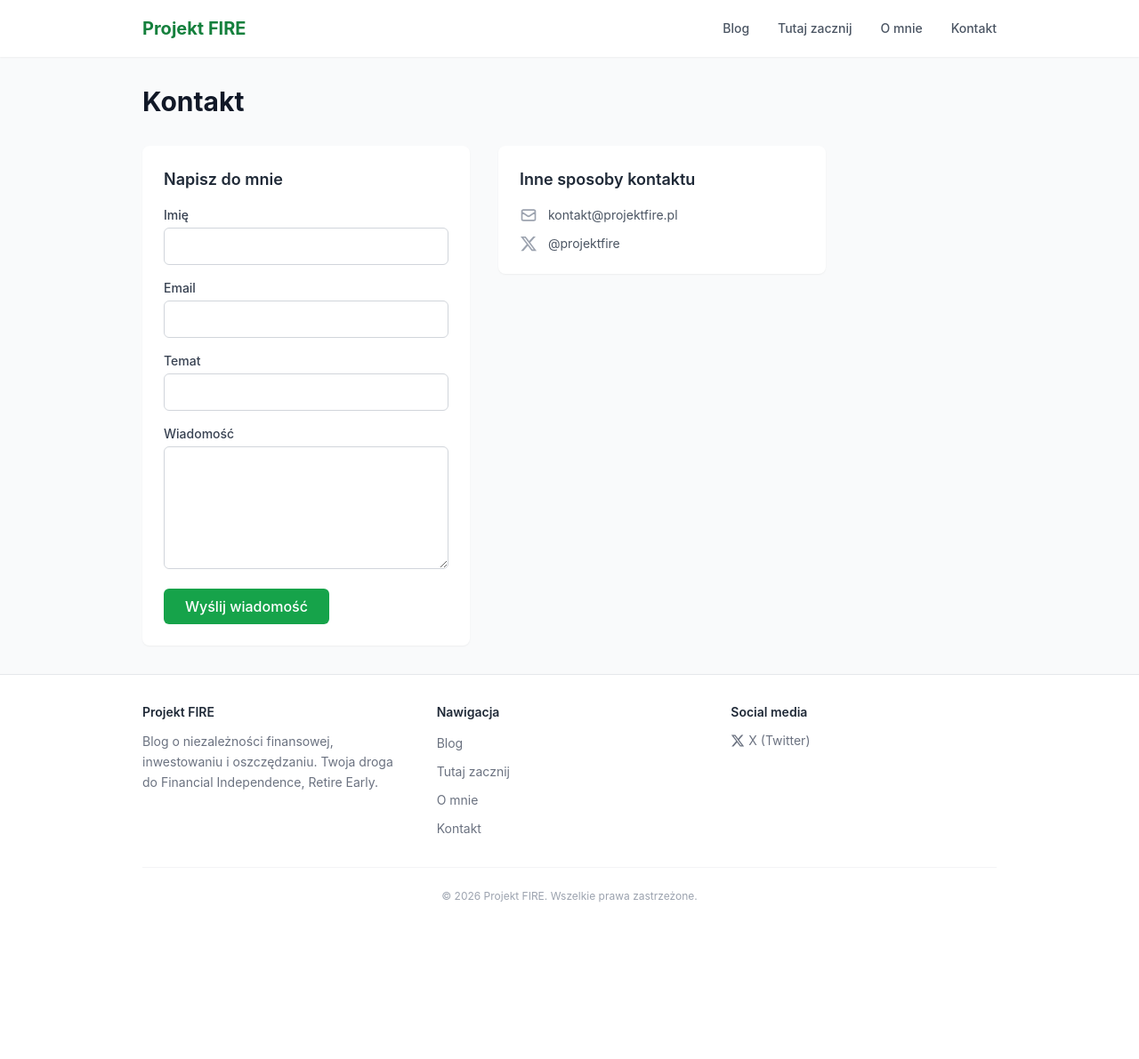
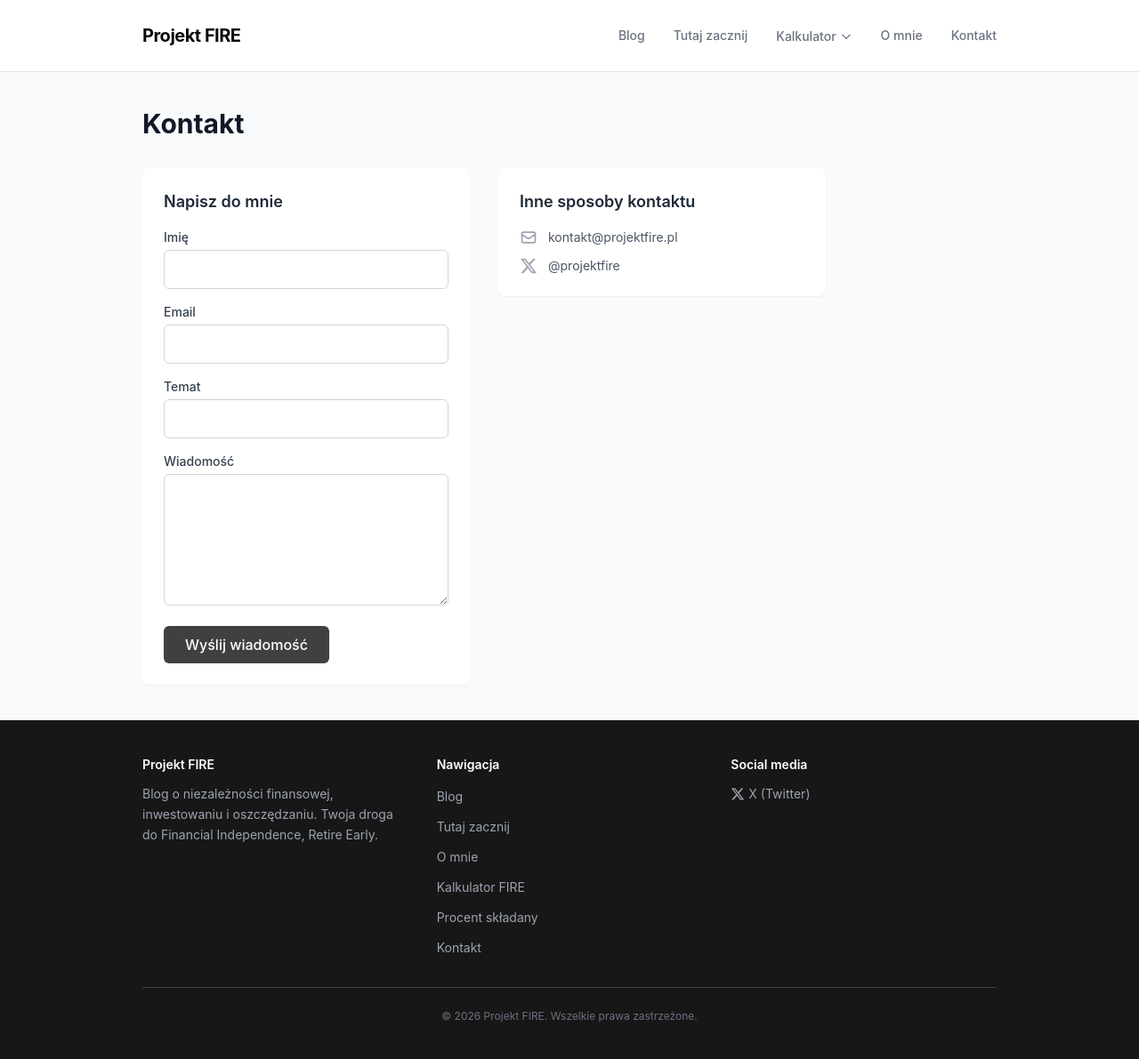
Before and after one commit to lukas3155/projekt_fire_site, a FastAPI app: page /kontakt in a window 1280 px wide. Shown: the whole page at 89% size. Before the commit the page ends 1015 px from the top, so only its background shows below. Run offline with FastAPI, Linux system fonts and the light colour scheme; some libraries are stand-ins or nearby versions.

Commit message:
feat(ui): redesign with fire monochrome palette and calculator navigation
Replace green/blue accent colors with monochromatic fire palette across
all templates. Add calculator dropdown to header navigation. Fix missing
Tailwind fire config in panel base template.

Co-Authored-By: Claude Opus 4.6 <noreply@anthropic.com>

```diff
--- a/app/templates/base.html
+++ b/app/templates/base.html
@@ -26,16 +26,16 @@
                 extend: {
                     colors: {
                         fire: {
-                            50:  '#f0fdf4',
-                            100: '#dcfce7',
-                            200: '#bbf7d0',
-                            300: '#86efac',
-                            400: '#4ade80',
-                            500: '#22c55e',
-                            600: '#16a34a',
-                            700: '#15803d',
-                            800: '#166534',
-                            900: '#14532d',
+                            50:  '#fafafa',
+                            100: '#f5f5f5',
+                            200: '#e5e5e5',
+                            300: '#d4d4d4',
+                            400: '#a3a3a3',
+                            500: '#737373',
+                            600: '#404040',
+                            700: '#262626',
+                            800: '#171717',
+                            900: '#0a0a0a',
                         }
                     },
                     fontFamily: {
@@ -53,11 +53,11 @@
 
     {% block head %}{% endblock %}
 </head>
-<body class="bg-gray-50 text-gray-800 min-h-screen flex flex-col font-sans">
+<body class="bg-gray-50 text-gray-800 min-h-screen flex flex-col font-sans leading-relaxed">
 
     {% include "components/header.html" %}
 
-    <main class="flex-1 w-full max-w-5xl mx-auto px-4 sm:px-6 lg:px-8 py-8">
+    <main class="flex-1 w-full max-w-5xl mx-auto px-4 sm:px-6 lg:px-8 py-10">
         {% block breadcrumbs %}{% endblock %}
         {% block content %}{% endblock %}
     </main>
--- a/app/templates/components/footer.html
+++ b/app/templates/components/footer.html
@@ -1,10 +1,10 @@
-<footer class="bg-white border-t border-gray-200 mt-auto">
-    <div class="max-w-5xl mx-auto px-4 sm:px-6 lg:px-8 py-8">
+<footer class="bg-fire-800 mt-auto">
+    <div class="max-w-5xl mx-auto px-4 sm:px-6 lg:px-8 py-10">
         <div class="grid grid-cols-1 md:grid-cols-3 gap-8">
             <!-- About -->
             <div>
-                <h3 class="text-sm font-semibold text-gray-800 mb-3">Projekt FIRE</h3>
-                <p class="text-sm text-gray-500 leading-relaxed">
+                <h3 class="text-sm font-semibold text-white mb-3">Projekt FIRE</h3>
+                <p class="text-sm text-gray-400 leading-relaxed">
                     Blog o niezależności finansowej, inwestowaniu i oszczędzaniu.
                     Twoja droga do Financial Independence, Retire Early.
                 </p>
@@ -12,22 +12,24 @@
 
             <!-- Navigation -->
             <nav aria-label="Nawigacja stopki">
-                <h3 class="text-sm font-semibold text-gray-800 mb-3">Nawigacja</h3>
+                <h3 class="text-sm font-semibold text-white mb-3">Nawigacja</h3>
                 <ul class="space-y-2">
-                    <li><a href="/blog" class="text-sm text-gray-500 hover:text-fire-700">Blog</a></li>
-                    <li><a href="/tutaj-zacznij" class="text-sm text-gray-500 hover:text-fire-700">Tutaj zacznij</a></li>
-                    <li><a href="/o-mnie" class="text-sm text-gray-500 hover:text-fire-700">O mnie</a></li>
-                    <li><a href="/kontakt" class="text-sm text-gray-500 hover:text-fire-700">Kontakt</a></li>
+                    <li><a href="/blog" class="text-sm text-gray-400 hover:text-white transition-colors">Blog</a></li>
+                    <li><a href="/tutaj-zacznij" class="text-sm text-gray-400 hover:text-white transition-colors">Tutaj zacznij</a></li>
+                    <li><a href="/o-mnie" class="text-sm text-gray-400 hover:text-white transition-colors">O mnie</a></li>
+                    <li><a href="/kalkulator-fire" class="text-sm text-gray-400 hover:text-white transition-colors">Kalkulator FIRE</a></li>
+                    <li><a href="/kalkulator-procent-skladany" class="text-sm text-gray-400 hover:text-white transition-colors">Procent składany</a></li>
+                    <li><a href="/kontakt" class="text-sm text-gray-400 hover:text-white transition-colors">Kontakt</a></li>
                 </ul>
             </nav>
 
             <!-- Social -->
             <div>
-                <h3 class="text-sm font-semibold text-gray-800 mb-3">Social media</h3>
+                <h3 class="text-sm font-semibold text-white mb-3">Social media</h3>
                 <ul class="space-y-2">
                     <li>
-                        <a href="https://x.com/projektfire" target="_blank" rel="noopener noreferrer"
-                           class="text-sm text-gray-500 hover:text-fire-700 inline-flex items-center gap-1">
+                        <a href="https://x.com/projekt_fire" target="_blank" rel="noopener noreferrer"
+                           class="text-sm text-gray-400 hover:text-white transition-colors inline-flex items-center gap-1">
                             <svg class="w-4 h-4" fill="currentColor" viewBox="0 0 24 24"><path d="M18.244 2.25h3.308l-7.227 8.26 8.502 11.24H16.17l-5.214-6.817L4.99 21.75H1.68l7.73-8.835L1.254 2.25H8.08l4.713 6.231zm-1.161 17.52h1.833L7.084 4.126H5.117z"/></svg>
                             X (Twitter)
                         </a>
@@ -36,8 +38,8 @@
             </div>
         </div>
 
-        <div class="border-t border-gray-100 mt-8 pt-6 text-center">
-            <p class="text-xs text-gray-400">&copy; {{ current_year }} Projekt FIRE. Wszelkie prawa zastrzeżone.</p>
+        <div class="border-t border-gray-700 mt-8 pt-6 text-center">
+            <p class="text-xs text-gray-500">&copy; {{ current_year }} Projekt FIRE. Wszelkie prawa zastrzeżone.</p>
         </div>
     </div>
 </footer>
--- a/app/templates/components/header.html
+++ b/app/templates/components/header.html
@@ -1,27 +1,48 @@
-<header class="bg-white shadow-sm sticky top-0 z-50">
+<header class="bg-white border-b border-gray-200 sticky top-0 z-50">
     <div class="max-w-5xl mx-auto px-4 sm:px-6 lg:px-8">
-        <div class="flex items-center justify-between h-16">
+        <div class="flex items-center justify-between h-20">
             <!-- Logo -->
-            <a href="/blog" class="text-xl font-bold text-fire-700 hover:text-fire-800 transition-colors">
+            <a href="/blog" class="text-xl font-bold text-fire-900 tracking-tight hover:text-black transition-colors">
                 Projekt FIRE
             </a>
 
             <!-- Desktop nav -->
             <nav class="hidden md:flex items-center gap-8">
                 <a href="/blog"
-                   class="text-sm font-medium text-gray-600 hover:text-fire-700 transition-colors {% if active_nav == 'blog' %}text-fire-700{% endif %}">
+                   class="text-sm font-medium text-gray-500 hover:text-fire-900 transition-colors {% if active_nav == 'blog' %}text-fire-900{% endif %}">
                     Blog
                 </a>
                 <a href="/tutaj-zacznij"
-                   class="text-sm font-medium text-gray-600 hover:text-fire-700 transition-colors {% if active_nav == 'start' %}text-fire-700{% endif %}">
+                   class="text-sm font-medium text-gray-500 hover:text-fire-900 transition-colors {% if active_nav == 'start' %}text-fire-900{% endif %}">
                     Tutaj zacznij
                 </a>
+                <!-- Kalkulator dropdown -->
+                <div class="relative group">
+                    <button class="text-sm font-medium text-gray-500 hover:text-fire-900 transition-colors inline-flex items-center gap-1 {% if active_nav == 'calculator' %}text-fire-900{% endif %}">
+                        Kalkulator
+                        <svg class="w-3.5 h-3.5 transition-transform group-hover:rotate-180" fill="none" stroke="currentColor" viewBox="0 0 24 24">
+                            <path stroke-linecap="round" stroke-linejoin="round" stroke-width="2" d="M19 9l-7 7-7-7"/>
+                        </svg>
+                    </button>
+                    <div class="absolute left-0 top-full pt-2 w-56 opacity-0 invisible group-hover:opacity-100 group-hover:visible transition-all duration-150">
+                        <div class="bg-white border border-gray-200 rounded-lg shadow-lg py-1">
+                            <a href="/kalkulator-fire"
+                               class="block px-4 py-2.5 text-sm text-gray-600 hover:text-fire-900 hover:bg-gray-50 transition-colors">
+                                Kalkulator FIRE
+                            </a>
+                            <a href="/kalkulator-procent-skladany"
+                               class="block px-4 py-2.5 text-sm text-gray-600 hover:text-fire-900 hover:bg-gray-50 transition-colors">
+                                Procent składany
+                            </a>
+                        </div>
+                    </div>
+                </div>
                 <a href="/o-mnie"
-                   class="text-sm font-medium text-gray-600 hover:text-fire-700 transition-colors {% if active_nav == 'about' %}text-fire-700{% endif %}">
+                   class="text-sm font-medium text-gray-500 hover:text-fire-900 transition-colors {% if active_nav == 'about' %}text-fire-900{% endif %}">
                     O mnie
                 </a>
                 <a href="/kontakt"
-                   class="text-sm font-medium text-gray-600 hover:text-fire-700 transition-colors {% if active_nav == 'contact' %}text-fire-700{% endif %}">
+                   class="text-sm font-medium text-gray-500 hover:text-fire-900 transition-colors {% if active_nav == 'contact' %}text-fire-900{% endif %}">
                     Kontakt
                 </a>
             </nav>
@@ -38,10 +59,22 @@
         <!-- Mobile nav -->
         <nav id="mobile-menu" class="hidden md:hidden pb-4 border-t border-gray-100">
             <div class="flex flex-col gap-1 pt-3">
-                <a href="/blog" class="px-3 py-2 rounded-md text-sm font-medium text-gray-600 hover:text-fire-700 hover:bg-gray-50">Blog</a>
-                <a href="/tutaj-zacznij" class="px-3 py-2 rounded-md text-sm font-medium text-gray-600 hover:text-fire-700 hover:bg-gray-50">Tutaj zacznij</a>
-                <a href="/o-mnie" class="px-3 py-2 rounded-md text-sm font-medium text-gray-600 hover:text-fire-700 hover:bg-gray-50">O mnie</a>
-                <a href="/kontakt" class="px-3 py-2 rounded-md text-sm font-medium text-gray-600 hover:text-fire-700 hover:bg-gray-50">Kontakt</a>
+                <a href="/blog" class="px-3 py-2 rounded-md text-sm font-medium text-gray-500 hover:text-fire-900 hover:bg-gray-50">Blog</a>
+                <a href="/tutaj-zacznij" class="px-3 py-2 rounded-md text-sm font-medium text-gray-500 hover:text-fire-900 hover:bg-gray-50">Tutaj zacznij</a>
+                <!-- Kalkulator mobile submenu -->
+                <button onclick="document.getElementById('mobile-calc-submenu').classList.toggle('hidden')"
+                        class="px-3 py-2 rounded-md text-sm font-medium text-gray-500 hover:text-fire-900 hover:bg-gray-50 text-left inline-flex items-center justify-between w-full {% if active_nav == 'calculator' %}text-fire-900{% endif %}">
+                    Kalkulator
+                    <svg id="mobile-calc-chevron" class="w-3.5 h-3.5 transition-transform" fill="none" stroke="currentColor" viewBox="0 0 24 24">
+                        <path stroke-linecap="round" stroke-linejoin="round" stroke-width="2" d="M19 9l-7 7-7-7"/>
+                    </svg>
+                </button>
+                <div id="mobile-calc-submenu" class="hidden pl-4 flex flex-col gap-1">
+                    <a href="/kalkulator-fire" class="px-3 py-2 rounded-md text-sm text-gray-500 hover:text-fire-900 hover:bg-gray-50">Kalkulator FIRE</a>
+                    <a href="/kalkulator-procent-skladany" class="px-3 py-2 rounded-md text-sm text-gray-500 hover:text-fire-900 hover:bg-gray-50">Procent składany</a>
+                </div>
+                <a href="/o-mnie" class="px-3 py-2 rounded-md text-sm font-medium text-gray-500 hover:text-fire-900 hover:bg-gray-50">O mnie</a>
+                <a href="/kontakt" class="px-3 py-2 rounded-md text-sm font-medium text-gray-500 hover:text-fire-900 hover:bg-gray-50">Kontakt</a>
             </div>
         </nav>
     </div>
--- a/app/templates/pages/about.html
+++ b/app/templates/pages/about.html
@@ -9,8 +9,8 @@
     .page-content h1 { font-size: 1.875rem; font-weight: 700; margin-top: 2rem; margin-bottom: 1rem; color: #1f2937; }
     .page-content h2 { font-size: 1.5rem; font-weight: 700; margin-top: 1.75rem; margin-bottom: 0.75rem; color: #1f2937; }
     .page-content p { margin-bottom: 1.25rem; line-height: 1.8; color: #374151; }
-    .page-content a { color: #16a34a; text-decoration: underline; }
-    .page-content a:hover { color: #15803d; }
+    .page-content a { color: #262626; text-decoration: underline; }
+    .page-content a:hover { color: #000000; }
     .page-content ul, .page-content ol { margin-bottom: 1.25rem; padding-left: 1.5rem; }
     .page-content li { margin-bottom: 0.5rem; line-height: 1.7; color: #374151; list-style-type: disc; }
 </style>
--- a/app/templates/panel/blacklist.html
+++ b/app/templates/panel/blacklist.html
@@ -16,10 +16,10 @@
             <div>
                 <label for="word" class="block text-sm font-medium text-gray-700 mb-1">Słowo / fraza</label>
                 <input type="text" id="word" name="word" required
-                       class="w-full px-3 py-2 border border-gray-300 rounded-md focus:outline-none focus:ring-2 focus:ring-green-500 focus:border-transparent">
+                       class="w-full px-3 py-2 border border-gray-300 rounded-md focus:outline-none focus:ring-2 focus:ring-fire-500 focus:border-transparent">
             </div>
             <button type="submit"
-                    class="bg-green-600 text-white px-4 py-2 rounded-md hover:bg-green-700 transition-colors text-sm font-medium">
+                    class="bg-fire-600 text-white px-4 py-2 rounded-md hover:bg-fire-700 transition-colors text-sm font-medium">
                 Dodaj
             </button>
         </form>
--- a/app/templates/panel/comments/list.html
+++ b/app/templates/panel/comments/list.html
@@ -17,14 +17,14 @@
                 <div class="flex items-center gap-3 mb-2">
                     <span class="font-medium text-gray-800">{{ comment.nickname }}</span>
                     <span class="text-xs text-gray-400">{{ comment.created_at.strftime('%d.%m.%Y %H:%M') }}</span>
-                    <span class="text-xs text-gray-400">IP: {{ comment.ip_address or '—' }}</span>
+                    <span class="text-xs text-gray-400">IP: {{ comment.ip_address or '-' }}</span>
                     {% if not comment.is_approved %}
                     <span class="text-xs px-2 py-0.5 rounded-full bg-yellow-100 text-yellow-700">Ukryty</span>
                     {% endif %}
                 </div>
                 <p class="text-gray-700 text-sm mb-2">{{ comment.content }}</p>
                 <a href="/panel/articles/{{ comment.article_id }}/edit"
-                   class="text-xs text-blue-600 hover:text-blue-800">
+                   class="text-xs text-fire-700 hover:text-fire-900">
                     → {{ comment.article.title if comment.article else 'Artykuł #' + comment.article_id|string }}
                 </a>
             </div>
@@ -32,7 +32,7 @@
                 {% if not comment.is_approved %}
                 <form method="post" action="/panel/comments/{{ comment.id }}/approve">
                     {{ csrf_input(request) }}
-                    <button type="submit" class="text-sm text-green-600 hover:text-green-800 px-2 py-1">Zatwierdź</button>
+                    <button type="submit" class="text-sm text-fire-700 hover:text-fire-900 px-2 py-1">Zatwierdź</button>
                 </form>
                 {% else %}
                 <form method="post" action="/panel/comments/{{ comment.id }}/hide">
--- a/app/templates/panel/login.html
+++ b/app/templates/panel/login.html
@@ -29,7 +29,7 @@
                     name="username"
                     required
                     autocomplete="username"
-                    class="w-full px-3 py-2 border border-gray-300 rounded-md focus:outline-none focus:ring-2 focus:ring-green-500 focus:border-transparent"
+                    class="w-full px-3 py-2 border border-gray-300 rounded-md focus:outline-none focus:ring-2 focus:ring-fire-500 focus:border-transparent"
                 >
             </div>
 
@@ -43,13 +43,13 @@
                     name="password"
                     required
                     autocomplete="current-password"
-                    class="w-full px-3 py-2 border border-gray-300 rounded-md focus:outline-none focus:ring-2 focus:ring-green-500 focus:border-transparent"
+                    class="w-full px-3 py-2 border border-gray-300 rounded-md focus:outline-none focus:ring-2 focus:ring-fire-500 focus:border-transparent"
                 >
             </div>
 
             <button
                 type="submit"
-                class="w-full bg-green-600 text-white py-2 px-4 rounded-md hover:bg-green-700 transition-colors font-medium"
+                class="w-full bg-fire-600 text-white py-2 px-4 rounded-md hover:bg-fire-700 transition-colors font-medium"
             >
                 Zaloguj się
             </button>
--- a/app/templates/panel/tags.html
+++ b/app/templates/panel/tags.html
@@ -16,10 +16,10 @@
             <div>
                 <label for="name" class="block text-sm font-medium text-gray-700 mb-1">Nazwa</label>
                 <input type="text" id="name" name="name" required
-                       class="w-full px-3 py-2 border border-gray-300 rounded-md focus:outline-none focus:ring-2 focus:ring-green-500 focus:border-transparent">
+                       class="w-full px-3 py-2 border border-gray-300 rounded-md focus:outline-none focus:ring-2 focus:ring-fire-500 focus:border-transparent">
             </div>
             <button type="submit"
-                    class="bg-green-600 text-white px-4 py-2 rounded-md hover:bg-green-700 transition-colors text-sm font-medium">
+                    class="bg-fire-600 text-white px-4 py-2 rounded-md hover:bg-fire-700 transition-colors text-sm font-medium">
                 Dodaj
             </button>
         </form>
--- a/app/templating.py
+++ b/app/templating.py
@@ -12,8 +12,8 @@ templates = Jinja2Templates(directory=BASE_DIR / "templates")
 
 
 def _csrf_input(request):
-    """Return a hidden input with the CSRF token from the cookie."""
-    token = request.cookies.get("csrf_token", "")
+    """Return a hidden input with the CSRF token (set by CSRFMiddleware)."""
+    token = getattr(request.state, "csrf_token", "") or request.cookies.get("csrf_token", "")
     return Markup(f'<input type="hidden" name="csrf_token" value="{token}">')
 
 
```
Also changed, not shown: app/middleware.py (+52 -18 lines), app/routers/blog.py (+2 -70 lines), app/templates/blog/detail.html (+5 -19 lines), app/templates/blog/list.html (+1 -13 lines), app/templates/blog/tag.html (deleted, +0 -34 lines), app/templates/components/article_card.html (+4 -13 lines), app/templates/panel/base.html (+27 -1 lines), app/templates/panel/categories.html (+4 -4 lines), app/templates/panel/dashboard.html (+4 -4 lines), app/templates/panel/media.html (+4 -4 lines), app/templates/panel/page_edit.html (+4 -4 lines).
